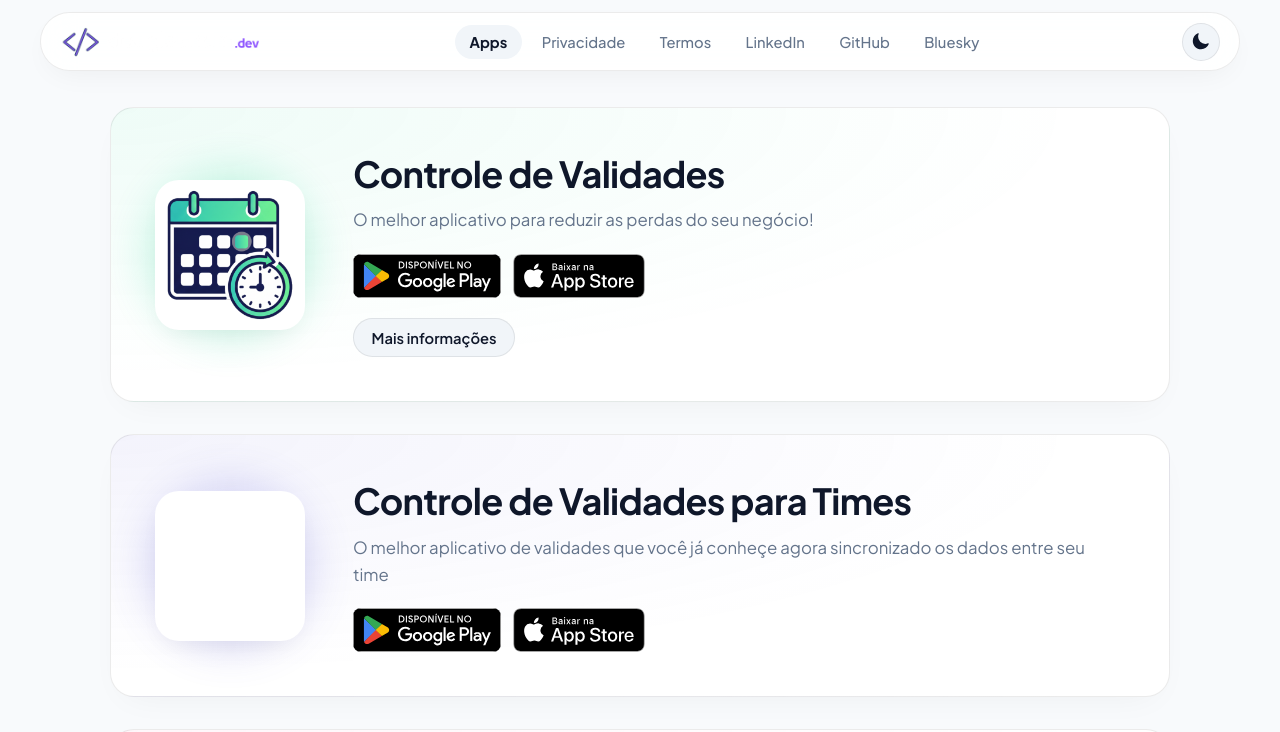
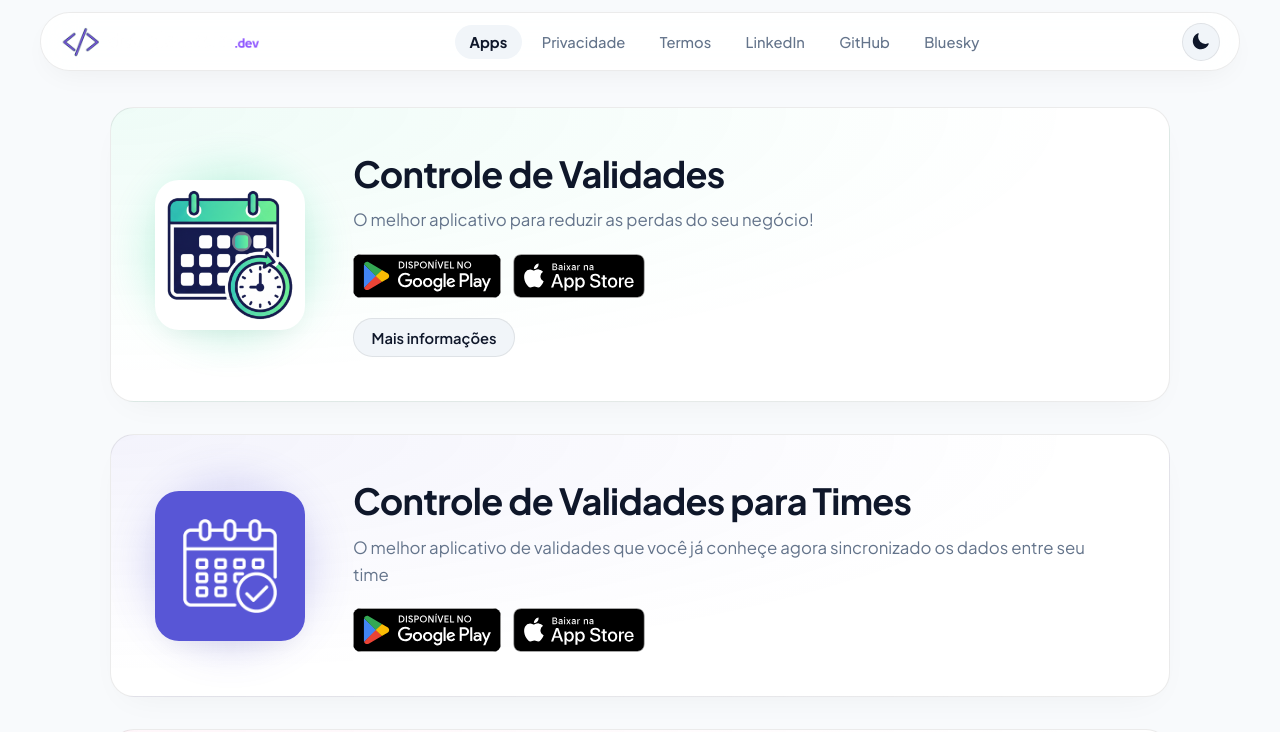
Before and after one commit to douglasndm/site, a React (Vite) app: page / in a window 1280 px wide. Shown: the top 732 px of the page. Built offline with nearby package versions, Linux system fonts and the light colour scheme.

Commit message:
feat: add logo background support for white-themed icons via App configuration

```diff
--- a/src/@types/App.d.ts
+++ b/src/@types/App.d.ts
@@ -12,4 +12,5 @@ interface IApp {
 
     backgroundColor: string;
     textColor: string;
+    logoIsWhite?: boolean;
 }
--- a/src/Components/AppItem/index.tsx
+++ b/src/Components/AppItem/index.tsx
@@ -86,6 +86,8 @@ const AppItem: React.FC<Props> = ({
                         <AppLogo
                             src={logoUrl}
                             borderRadius={borderRadius}
+                            logoIsWhite={App.logoIsWhite}
+                            accentColor={App.backgroundColor}
                             alt={`Logo do app ${name}`}
                         />
                     </Link>
--- a/src/Components/AppItem/styles.ts
+++ b/src/Components/AppItem/styles.ts
@@ -7,7 +7,28 @@ interface ContainerProps {
 
 interface LogoProps {
     borderRadius?: boolean;
+    logoIsWhite?: boolean;
+    accentColor?: string;
 }
+
+export const AppLogo = styled.img<LogoProps>`
+    position: relative;
+    z-index: 2;
+    width: clamp(100px, 15vw, 150px);
+    height: clamp(100px, 15vw, 150px);
+    aspect-ratio: 1 / 1;
+    border-radius: ${(props) => (props.borderRadius ? '50%' : '24px')};
+    object-fit: contain;
+    background: ${({ theme, logoIsWhite, accentColor }) =>
+        logoIsWhite ? accentColor || theme.colors.primary : theme.colors.backgroundElevated};
+    padding: ${({ logoIsWhite }) => (logoIsWhite ? '1rem' : '0')};
+    box-shadow: 0 10px 25px -8px ${({ theme }) => theme.colors.shadow};
+    transition: transform 0.25s ease;
+
+    &:hover {
+        transform: scale(1.04);
+    }
+`;
 
 interface GlowProps {
     accentColor: string;
@@ -67,22 +88,7 @@ export const LogoGlow = styled.div<GlowProps>`
     pointer-events: none;
 `;
 
-export const AppLogo = styled.img<LogoProps>`
-    position: relative;
-    z-index: 2;
-    width: clamp(100px, 15vw, 150px);
-    height: clamp(100px, 15vw, 150px);
-    aspect-ratio: 1 / 1;
-    border-radius: ${(props) => (props.borderRadius ? '50%' : '24px')};
-    object-fit: contain;
-    background: ${({ theme }) => theme.colors.backgroundElevated};
-    box-shadow: 0 10px 25px -8px ${({ theme }) => theme.colors.shadow};
-    transition: transform 0.25s ease;
 
-    &:hover {
-        transform: scale(1.04);
-    }
-`;
 
 export const AppInfo = styled.div`
     display: flex;
--- a/src/Data/Applications.json
+++ b/src/Data/Applications.json
@@ -24,6 +24,7 @@
         "MSStoreID": "",
         "backgroundColor": "#5856d6",
         "textColor": "#FFFFFF",
+        "logoIsWhite": true,
         "tags": "validades, produtos, vencimentos, mercado, loja, vencido, produto, lojas, promotor, validade, produto vencimento, aplicativo para vencimentos, aplicativo para loja, aplicativo para controlar vencimentos"
     },
     {
@@ -37,6 +38,7 @@
         "MSStoreID": "",
         "backgroundColor": "#FC7FB6",
         "textColor": "#FFFFFF",
+        "logoIsWhite": true,
         "tags": "game, gamelog, video-games, playstation, xbox, nintendo, steam, pc gaming, jogos, tracker"
     },
     {
```
